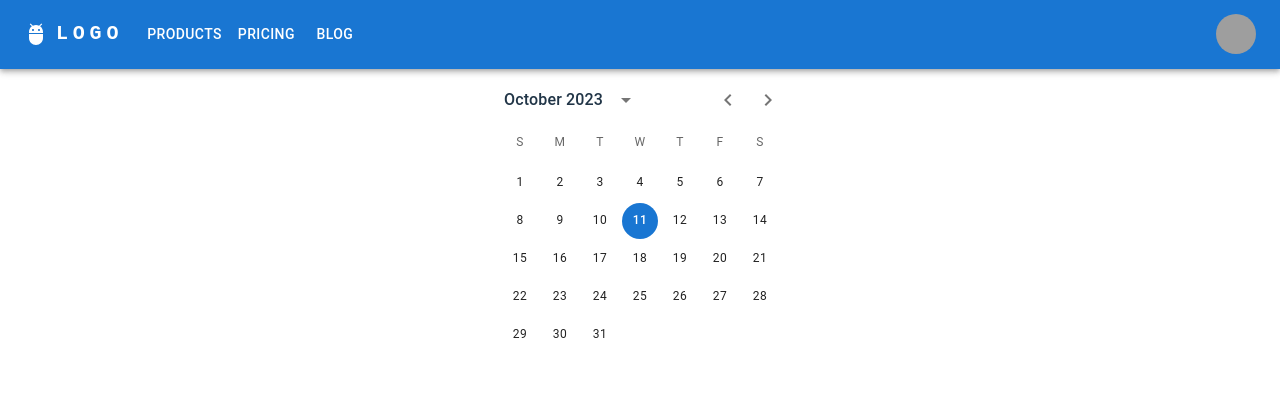
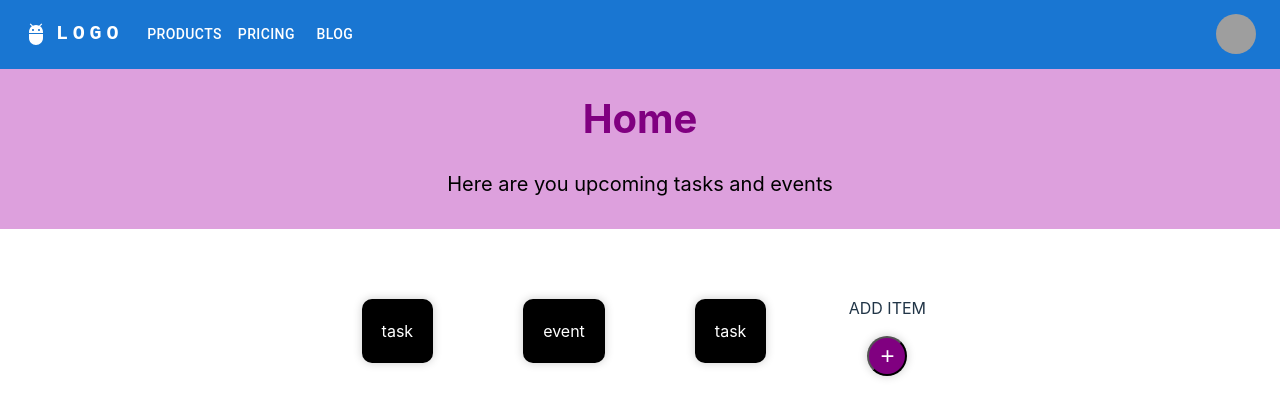
Before and after one commit to saikot-paul/habit-tracker, a React (Vite) app in the folder client/: page /home in a window 1280 px wide. Shown: the top 418 px of the page. Built offline with nearby package versions, Linux system fonts and the light colour scheme; grey boxes are pictures that could not be loaded.

Commit message:
add main content page

```diff
--- a/client/src/pages/Home.tsx
+++ b/client/src/pages/Home.tsx
@@ -1,11 +1,11 @@
-import BasicDateCalender from '../components/calender/BasicDateCalender'
 import NavigationBar from "../components/navBar/NavigationBar";
+import MainContent from './MainContent';
 
 export default function Home() {
   return (
     <div className = "main">
       <NavigationBar />
-      <BasicDateCalender />
+      <MainContent />
     </div>
   );
 }
--- /dev/null
+++ b/client/src/pages/MainContent.css
@@ -0,0 +1,57 @@
+
+
+.header {
+    background-color: plum;
+    padding: 10px;
+    text-align: center;
+  }
+
+.header h1 {
+    font-size: 40px;
+    color: purple;
+    margin: 10px;
+}
+
+.header p {
+    font-size: 20px;
+    color: black;
+}
+
+.content {
+    display: flex;
+    justify-content: center;
+
+    gap: 50px;
+    margin: 50px;
+}
+
+.item {
+    background-color: black;
+    color: white;
+    padding: 20px;
+    margin: 20px;
+    text-align: center;
+    border-radius: 10px;
+    box-shadow: 0 0 10px 0 rgba(0,0,0,0.2);
+}
+
+.button-container {
+    display: flex;
+    flex-direction: column;
+    align-items: center;
+    height: 100px;
+    width: 100px;
+    border: solid 1px white;
+    border-radius: 50%;
+}
+
+.add-item {
+    background-color: purple;
+    color: white;
+    height: 40px;
+    width: 40px;
+    font-size: x-large;
+    text-align: center;
+    border-radius: 50px;
+    box-shadow: 0 0 10px 0 rgba(0,0,0,0.2);
+}
--- /dev/null
+++ b/client/src/pages/MainContent.tsx
@@ -0,0 +1,27 @@
+import React from 'react'
+import './MainContent.css'
+
+export default function MainContent() {
+    const mockItems: any[] = ["task", "event", "task"]
+    const [items, setItems] = React.useState(mockItems)
+
+    function addItem() {
+        setItems([...items, "task"])
+    }
+
+    return (
+        <div className='main-container'>
+            <div className='header'>
+                <h1>Home</h1>
+                <p>Here are you upcoming tasks and events</p>
+            </div>
+            <div className='content'>
+                {items.map((item, index) => { return <div className='item' key={index}>{item}</div> })}
+                <div className='button-container'>
+                    <p className='button-header'>ADD ITEM</p>
+                    <button className='add-item' onClick={addItem}>+</button>
+                </div>
+            </div>
+        </div>
+    )
+}
```
Also changed, not shown: 1 other file (tests, documents, lock files or other folders).
